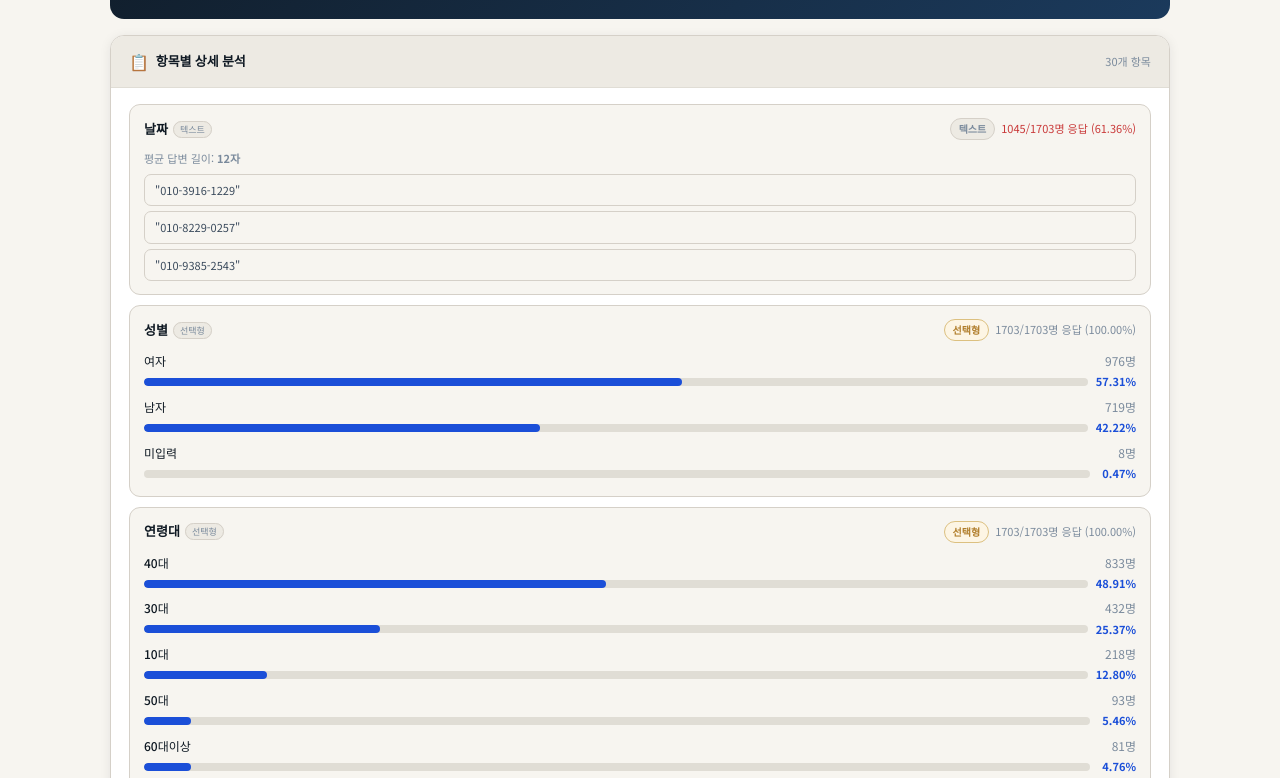
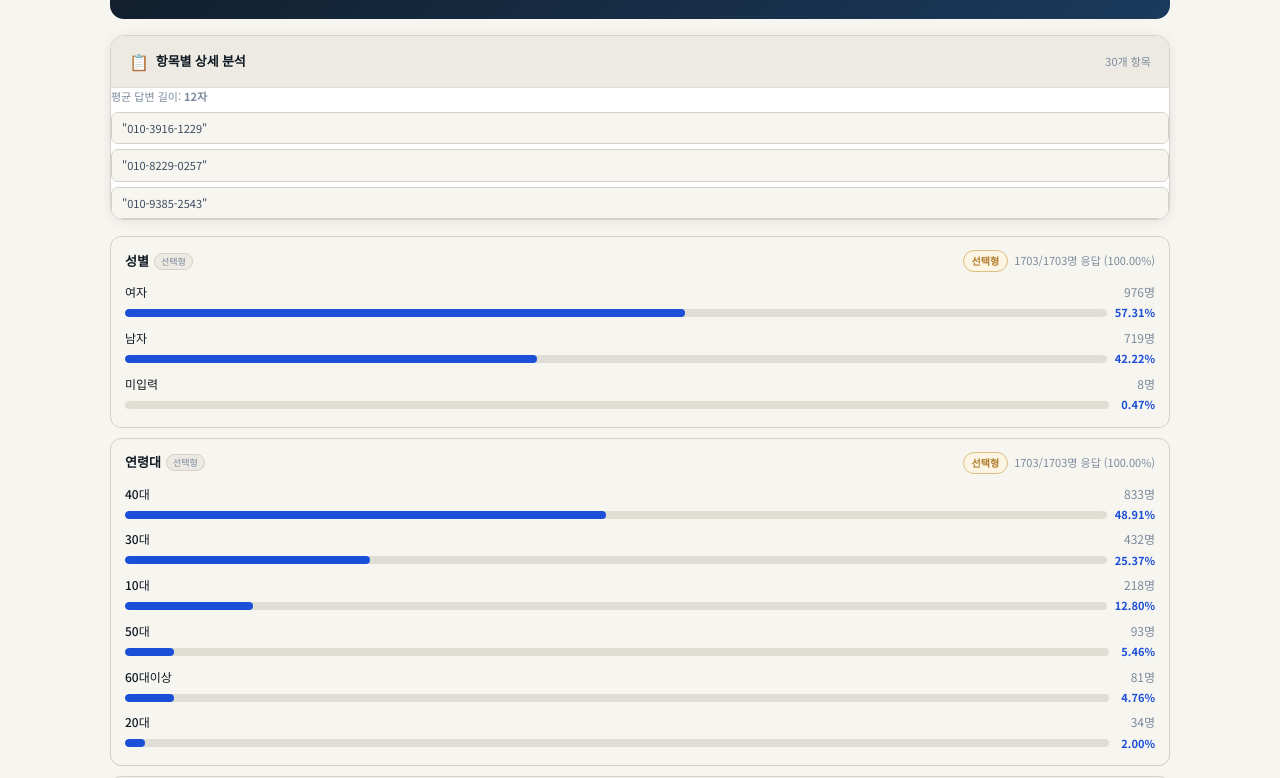
Before and after one commit to playdoci/survey-analyzer, a plain HTML site: page index.html in a window 1280 px wide. Shown: the part 844-1622 px from the top of the page. Drawn offline with nearby package versions, Linux system fonts and the light colour scheme.

Commit message:
Update index.html

```diff
--- a/index.html
+++ b/index.html
@@ -182,15 +182,7 @@ tr:hover td{background:var(--paper)}
         <div class="sec-title"><span class="ic">📋</span> 항목별 상세 분석</div>
         <div style="font-size:11px;color:var(--ink3)" id="colCount">30개 항목</div>
       </div>
-      <div class="sec-body" id="colAnalysis"><div style="background:var(--paper);border:1px solid var(--border);border-radius:11px;padding:13px 14px;margin-bottom:10px">
-      <div style="display:flex;justify-content:space-between;align-items:center;margin-bottom:10px;flex-wrap:wrap;gap:6px">
-        <div style="font-size:13px;font-weight:700;color:var(--ink)">날짜<span class="col-type-badge">텍스트</span></div>
-        <div style="display:flex;gap:6px;align-items:center">
-          <span class="bdg gray">텍스트</span>
-          <span style="font-size:11px;color:var(--red)">1045/1703명 응답 (61.36%)</span>
-        </div>
-      </div>
-      <div style="font-size:11px;color:var(--ink3);margin-bottom:6px">평균 답변 길이: <strong>12자</strong></div>
+     <div style="font-size:11px;color:var(--ink3);margin-bottom:6px">평균 답변 길이: <strong>12자</strong></div>
       <div style="display:flex;flex-direction:column;gap:5px"><div style="background:var(--paper);border:1px solid var(--border);border-radius:7px;padding:7px 10px;font-size:11px;color:var(--ink2);line-height:1.5">"010-3916-1229"</div><div style="background:var(--paper);border:1px solid var(--border);border-radius:7px;padding:7px 10px;font-size:11px;color:var(--ink2);line-height:1.5">"010-8229-0257"</div><div style="background:var(--paper);border:1px solid var(--border);border-radius:7px;padding:7px 10px;font-size:11px;color:var(--ink2);line-height:1.5">"010-9385-2543"</div></div>
     </div><div style="background:var(--paper);border:1px solid var(--border);border-radius:11px;padding:13px 14px;margin-bottom:10px">
       <div style="display:flex;justify-content:space-between;align-items:center;margin-bottom:10px;flex-wrap:wrap;gap:6px">
```
